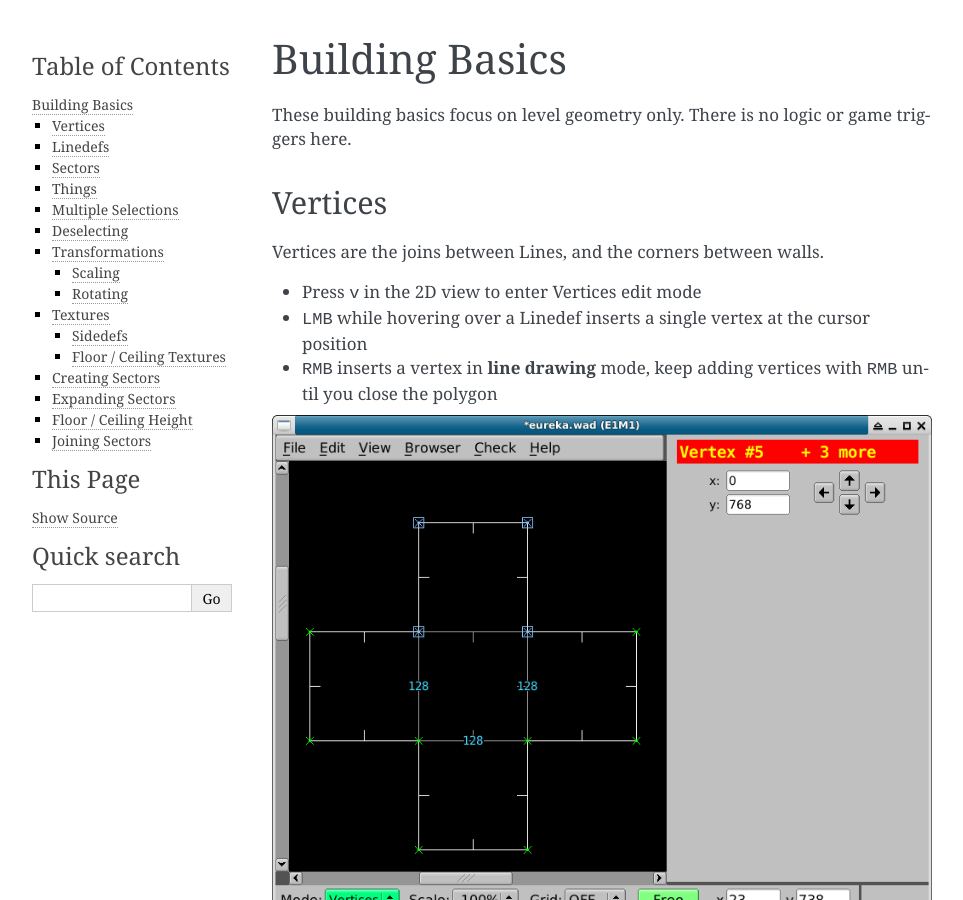
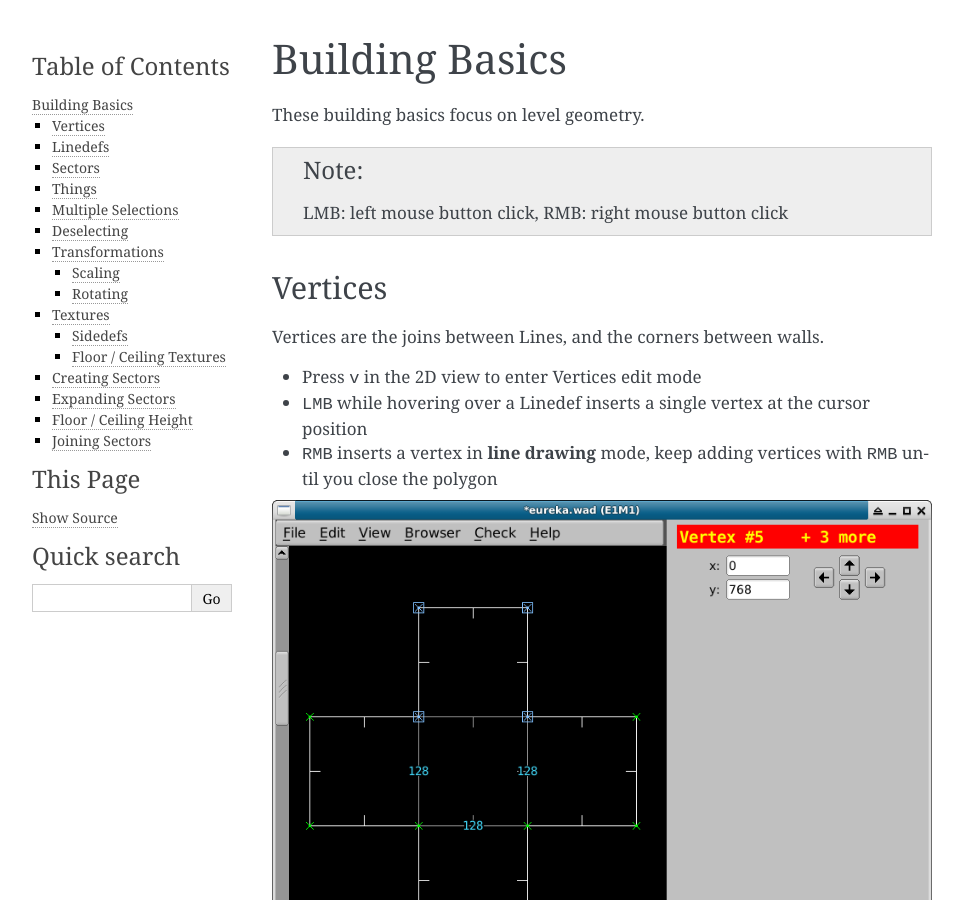
Before and after one commit to wesleywerner/eureka-docs, a Sphinx documentation site: the page built from source/basics/index.rst, in a window 1280 px wide and 900 px high. Shown: the whole window, without its empty margins (148-1111 px from the left). Built offline with Sphinx 7.4.7, drawn with Linux system fonts in a browser that asks for light colours; some of the changed text lies outside the part shown.

Commit message:
Remove pro tips from building basics.

```diff
--- a/source/basics/index.rst
+++ b/source/basics/index.rst
@@ -1,7 +1,11 @@
 Building Basics
 ===============
 
-These building basics focus on level geometry only. There is no logic or game triggers here.
+These building basics focus on level geometry.
+
+.. note::
+
+    LMB: left mouse button click, RMB: right mouse button click
 
 Vertices
 --------
@@ -130,10 +134,6 @@
 
 .. image:: textures-browser.png
 
-
-Pro Tip: You can copy-paste sidedefs quickly by hi-lighting the master Linedef to copy, hovering over the target Linedef and pressing the :kbd:`c` key. For this to work you must only have the one Linedef selected.
-
-
 Floor / Ceiling Textures
 ^^^^^^^^^^^^^^^^^^^^^^^^
 
```
Also changed, not shown: other parts of source/basics/index.rst (+1 -4 lines).
